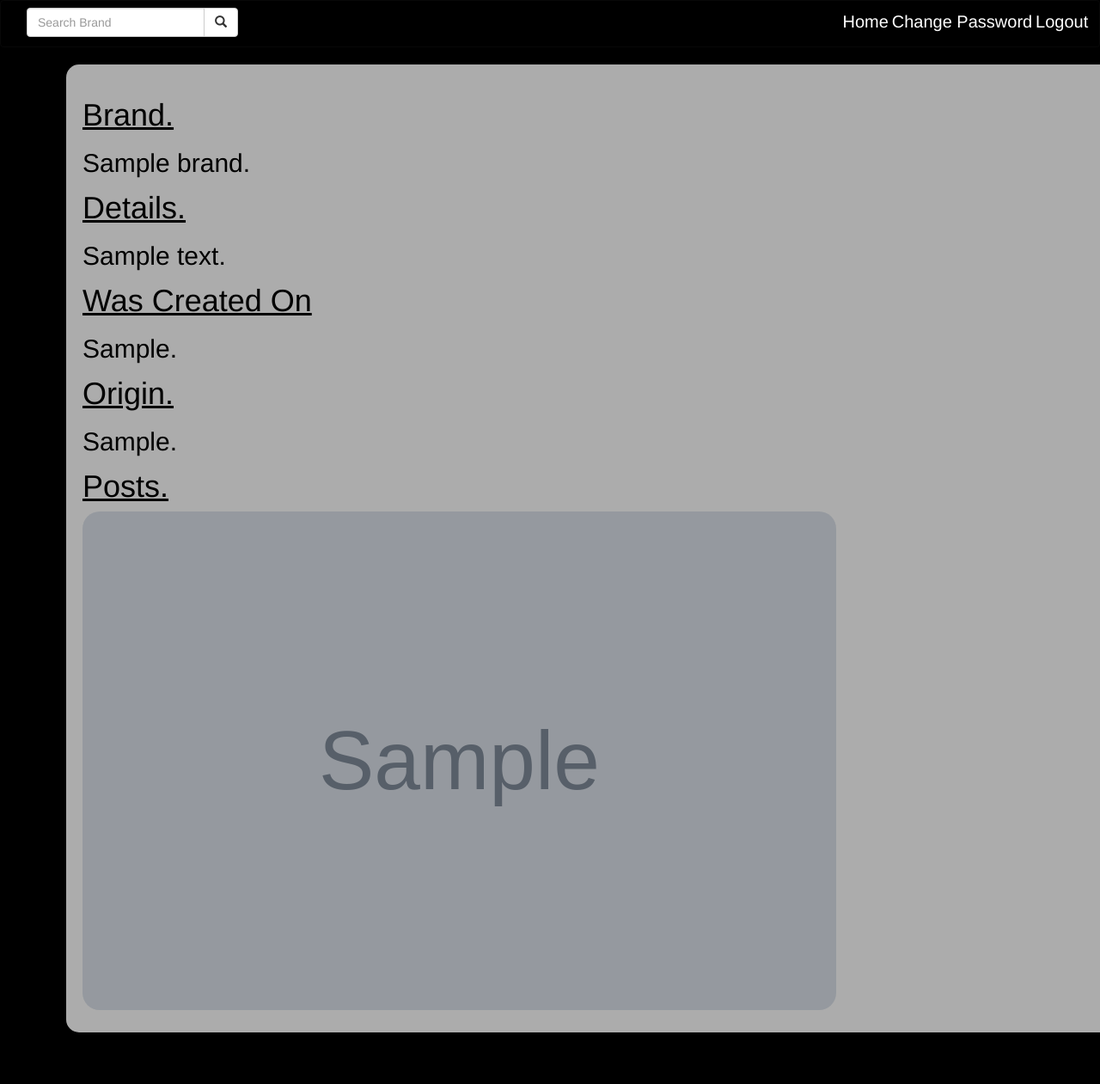
After one commit to markmurimi/shoe-blog, a Django app: page /brandDetails/1/ in a window 1280 px wide; the page is wider, and only the part inside the window is pictured. The commit adds this page. Shown: that part at 86% size. Run offline with Django 3.2, Linux system fonts and the light colour scheme; tables that the repository leaves empty hold one stand-in row (values such as "Sample post"); grey boxes marked "Sample" are stand-in pictures; some libraries are stand-ins or nearby versions.

Commit message:
created brand details page

```diff
--- /dev/null
+++ b/brands/templates/brand-details.html
@@ -0,0 +1,32 @@
+{%extends 'base.html'%}
+{% load staticfiles%}
+{% load bootstrap3 %}
+{%block content%}
+    {% for post in posts %}
+    <div data-aos="fade-left" data-aos-duration="1300"style="background-color:whitesmoke;padding:1.5%;border-radius:15px;opacity:0.7;margin-right:70%;margin-left:6%;width:1500px;padding-bottom:2%;" class="container">
+    <h1 style="color:black;margin-right:60%;text-decoration: underline">Brand.</h1>
+    <h2 style="color:black;margin-right:60%;">{{post.brand.brand_name}}.</h2>
+    <br>
+    <h1 style="color:black;margin-top:-1%;margin-right:60%;text-decoration: underline">Details.</h1>
+    <h2 style="color:black;margin-right:20%;">{{post.brand.brand_details}}</h2>
+    <br>
+    <h1 style="color:black;margin-top:-1%;margin-right:60%;text-decoration: underline">Was Created On</h1>
+    <h2 style="color:black;margin-right:60%;">{{post.brand.release}}.</h2>
+    <br>
+    <h1 style="color:black;margin-top:-1%;margin-right:60%;text-decoration: underline">Origin.</h1>
+    <h2 style="color:black;margin-right:60%;">{{post.brand.brand_origin}}.</h2>
+    <br>
+    <h1 style="color:black;margin-top:-1%;margin-right:60%;text-decoration: underline">Posts.</h1>
+    <img  style="width:60%;height:580px;border-radius:20px;" src="{{post.picture.url}}">
+
+</div>
+<br>
+<br>
+<br>
+    {% empty %}
+    <div class="well"style="background-color:white;margin-left:20%;margin-right:21%;opacity:0.9;margin-top:2%;">
+        <h1 style="text-align: center">No Brand By That Name</h1>
+    </div>
+
+    {% endfor %}
+{% endblock %}
--- a/brands/templates/home.html
+++ b/brands/templates/home.html
@@ -53,7 +53,7 @@
         <br>
         <br>
         <div data-aos="fade-down" data-aos-duration="1600" style="background-color:whitesmoke;opacity:0.7;float:right;width:9%;margin-top:-40%;border-radius:15px;text-align: center;" class="container">
-            <a style="font-size:40px;color:black;" >{{images_item.brand.brand_name}}</a>
+            <a style="font-size:40px;color:black;" href="{% url 'brandDetails' images_item.brand.id %}" >{{images_item.brand.brand_name}}</a>
             </div>
 {% empty %}
         <div style="background-color:whitesmoke;padding:1.5%;border-radius:15px;opacity:0.7;margin-right:70%;width:800px;padding-bottom:11%;margin-left:51.5%;margin-top:-21%;" class="container">
--- a/brands/urls.py
+++ b/brands/urls.py
@@ -7,6 +7,8 @@ urlpatterns=[
     url(r'^$',views.welcome,name = 'welcome'),
     url(r'^home/',views.home,name = 'home'),
     url(r'^search_results/', views.search_results, name='search_results'),
+    url(r'^brandDetails/(?P<brand_id>[0-9]+)/$', views.brandDetails, name= 'brandDetails'),
+
 
 ]
 if settings.DEBUG:
--- a/brands/views.py
+++ b/brands/views.py
@@ -20,3 +20,8 @@ def search_results(request):
     else:
         message = "You haven't searched for any term"
         return render(request, 'search-results.html',{"message":message})
+
+def brandDetails(request, brand_id):
+    posts = Post.objects.filter(brand= brand_id).all()
+    print(posts)
+    return render(request, 'brand-details.html', {"posts": posts})
```
Also changed, not shown: brands/templates/image-details.html (deleted).
